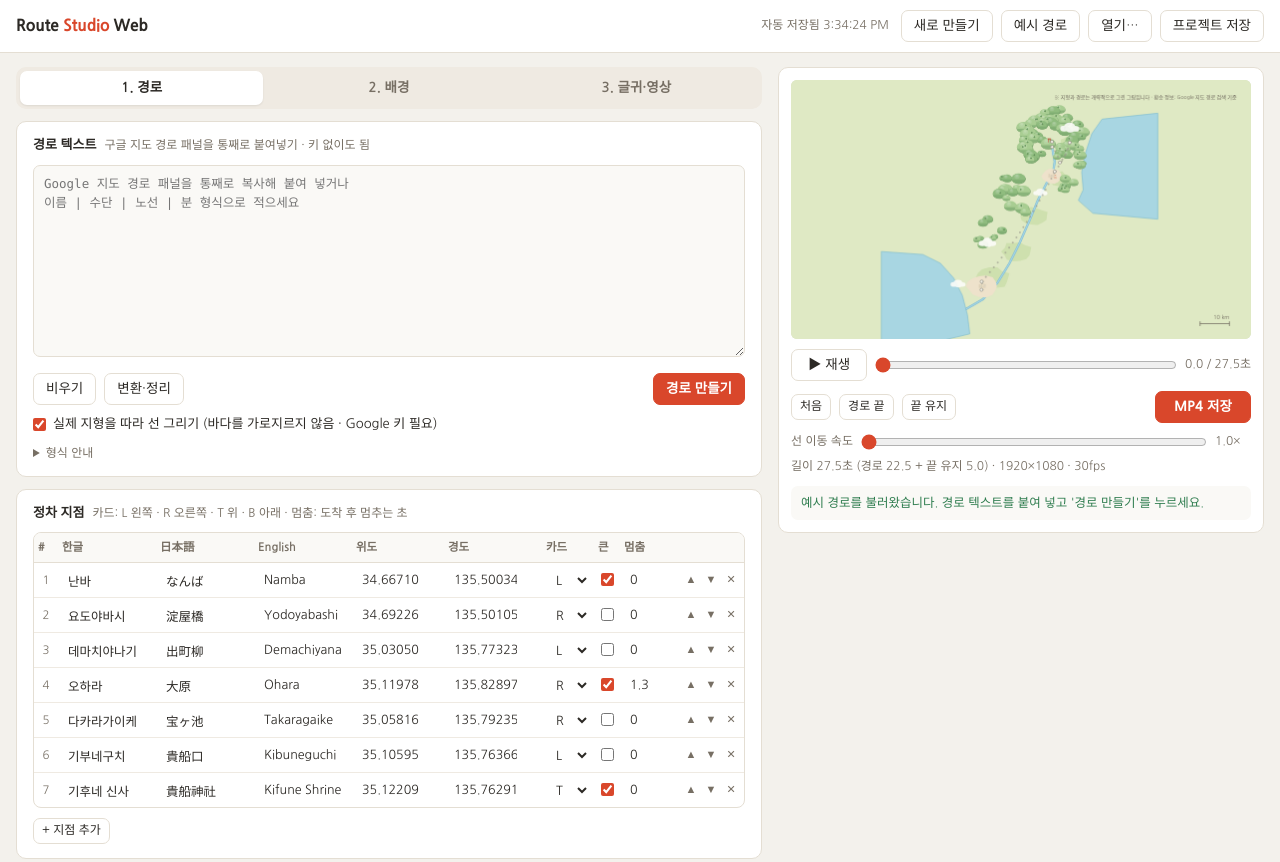
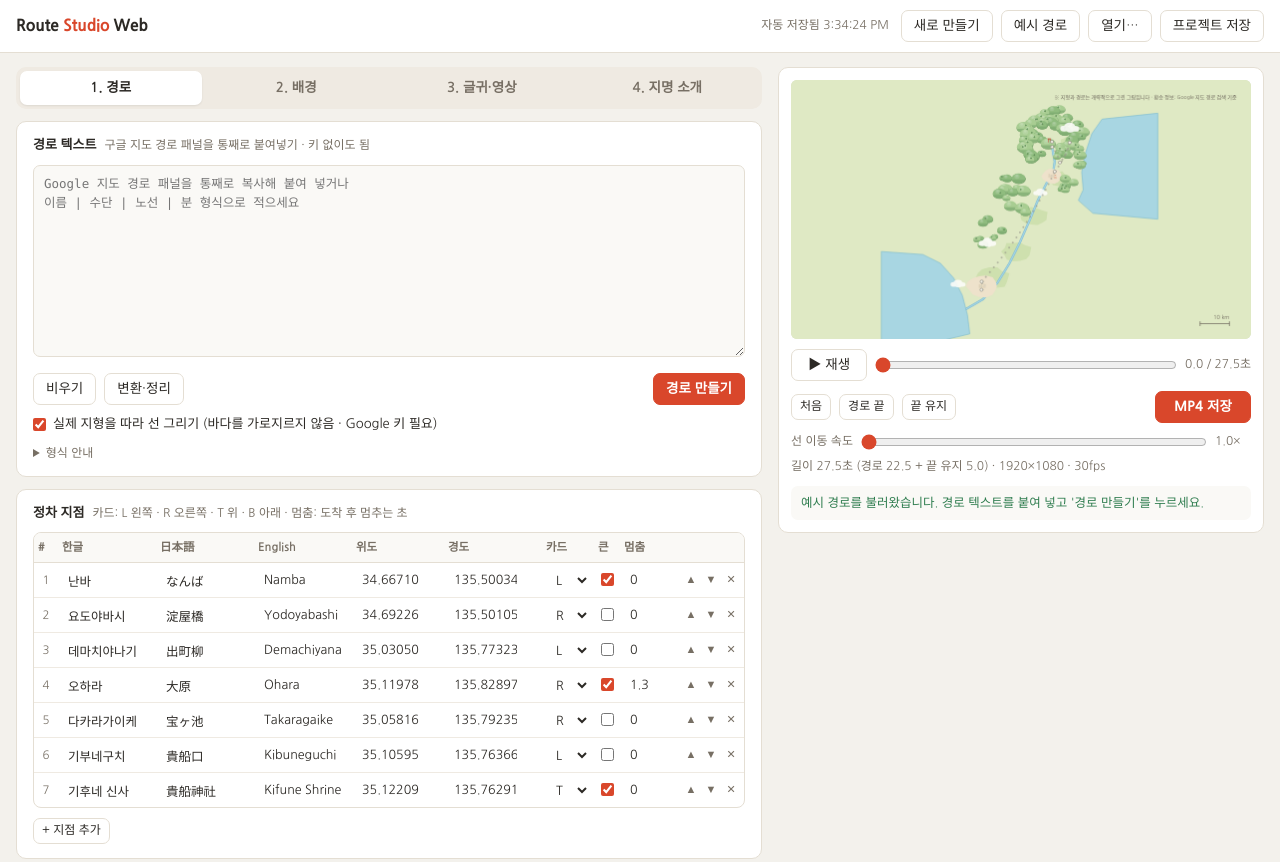
Before and after one commit to hohoeoi/route-studio, a plain HTML site: page index.html in a window 1280 px wide. Shown: the top 862 px of the page. Drawn offline with Linux system fonts and the light colour scheme.

Commit message:
Load place intro script
Co-Authored-By: Claude Opus 5.5 <noreply@anthropic.com>
Claude-Session: https://claude.ai/code/session_01Tj7crsaTetYLaniiSwkHxV

```diff
--- a/index.html
+++ b/index.html
@@ -356,5 +356,6 @@ button:disabled { opacity: .5; cursor: default; }
 <script src="js/sprites.js"></script>
 <script src="js/render.js"></script>
 <script src="js/app.js"></script>
+<script src="js/mapintro.js"></script>
 </body>
 </html>
```
